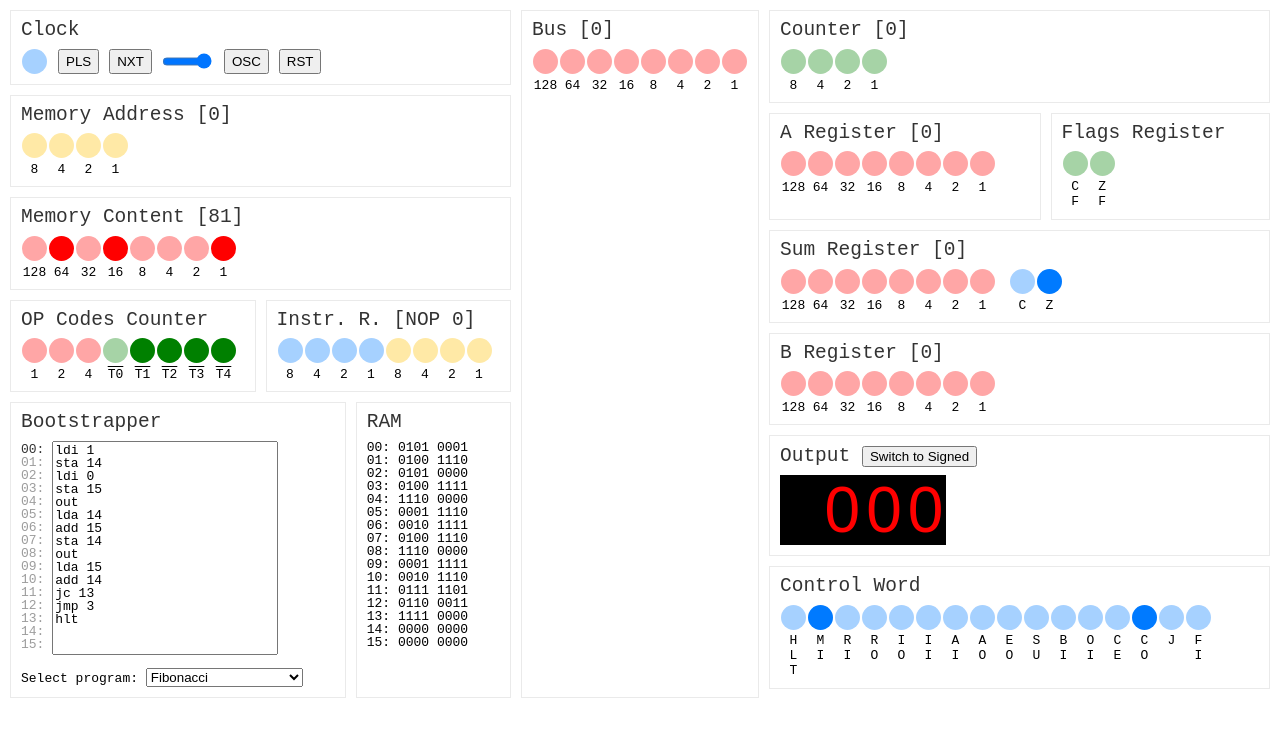
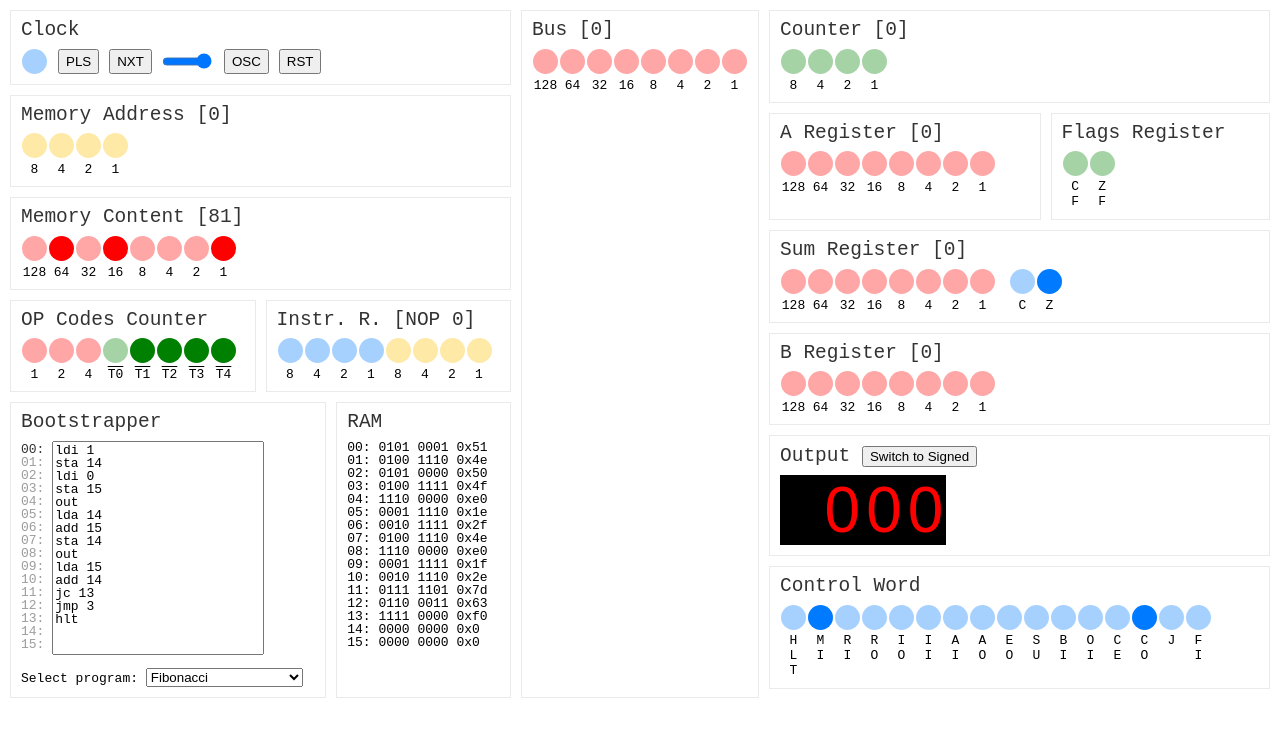
Before and after one commit to addamichal/8-bit-cpu, a website built with webpack: page dist/index.html in a window 1280 px wide. Built offline with nearby package versions, Linux system fonts and the light colour scheme; a web font is replaced by a local one.

Commit message:
adding hex view

```diff
--- a/src/index.ts
+++ b/src/index.ts
@@ -143,8 +143,9 @@ function setRam(ram: number[]) {
   let ramValues = document.querySelectorAll('.ram-value');
   for (let i = 0; i < ram.length; i++) {
     let binaryNumber = ram[i].toString(2).padStart(8, '0');
+    let hexNumber = ram[i].toString(16);
     ramValues[i].textContent =
-      binaryNumber.substring(0, 4) + ' ' + binaryNumber.substring(4);
+      binaryNumber.substring(0, 4) + ' ' + binaryNumber.substring(4) + ' 0x' + hexNumber;
   }
 }
 
```
Also changed, not shown: dist/index.html.
